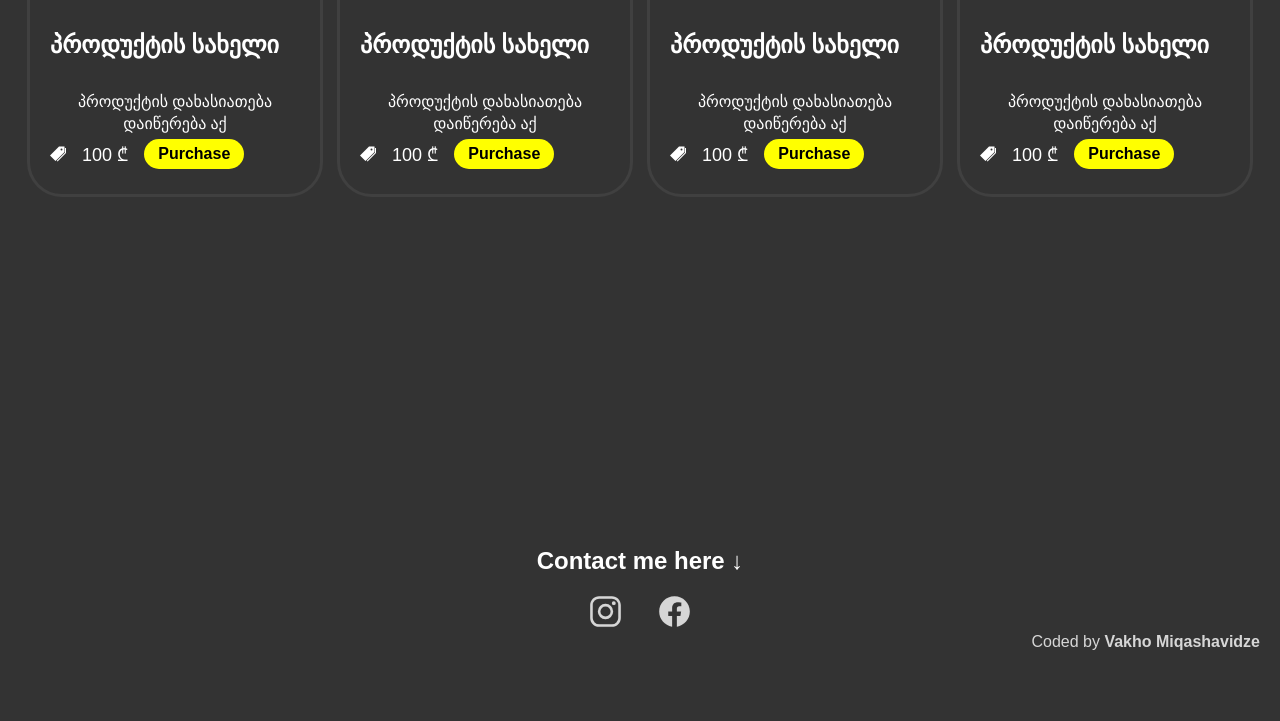
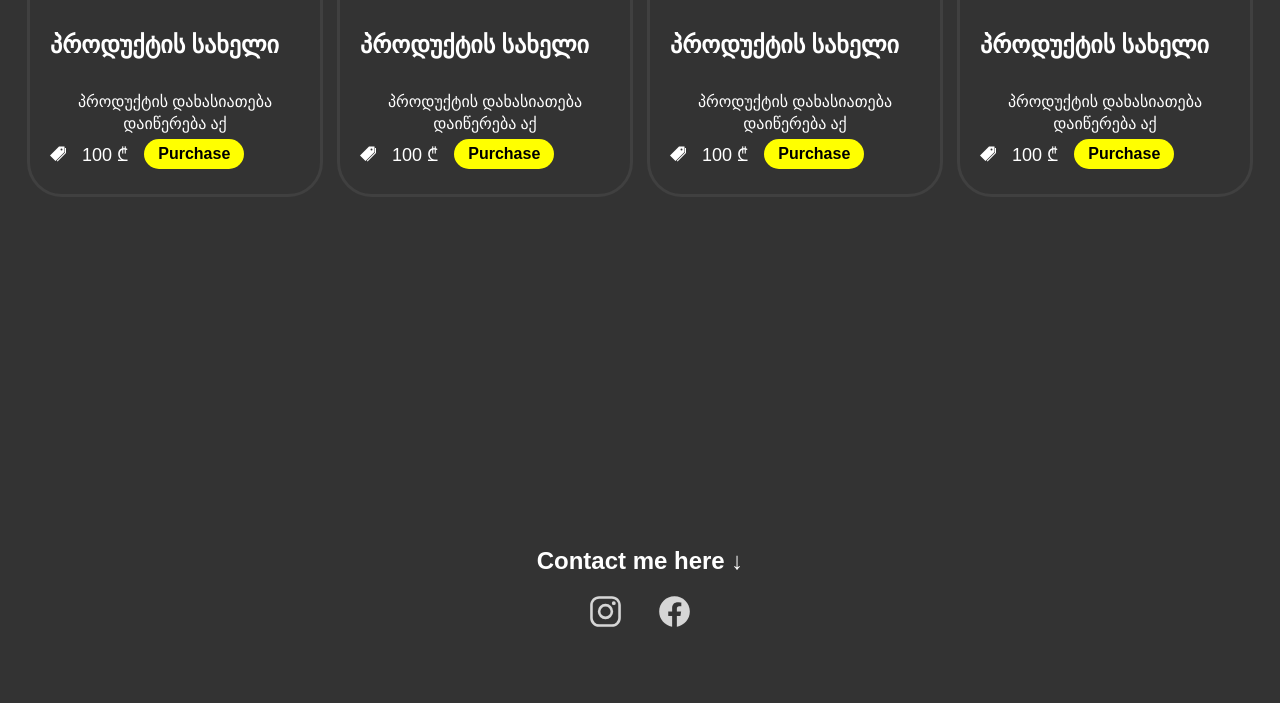
Before and after one commit to VaxoDev/mabubrand, a plain HTML site: page index.html in a window 1280 px wide. Shown: the part 1399-2120 px from the top of the page. Drawn offline with nearby package versions, Linux system fonts and the light colour scheme.

Commit message:
Update index.html

```diff
--- a/index.html
+++ b/index.html
@@ -754,8 +754,8 @@
                     </a>
                     <script type="module" src="https://unpkg.com/ionicons@7.1.0/dist/ionicons/ionicons.esm.js"></script>
                     <script nomodule src="https://unpkg.com/ionicons@7.1.0/dist/ionicons/ionicons.js"></script>
-                    <span class="author">Coded by <b><a href="https://github.com/vaxovaxo123"
-                                target="_blank">&nbsp;Vakho Miqashavidze</a></b></span>
+<!--                     <span class="author">Coded by <b><a href="https://github.com/vaxovaxo123"
+                                target="_blank">&nbsp;Vakho Miqashavidze</a></b></span> -->
             </footer>
         </div>
     </footer>
```
